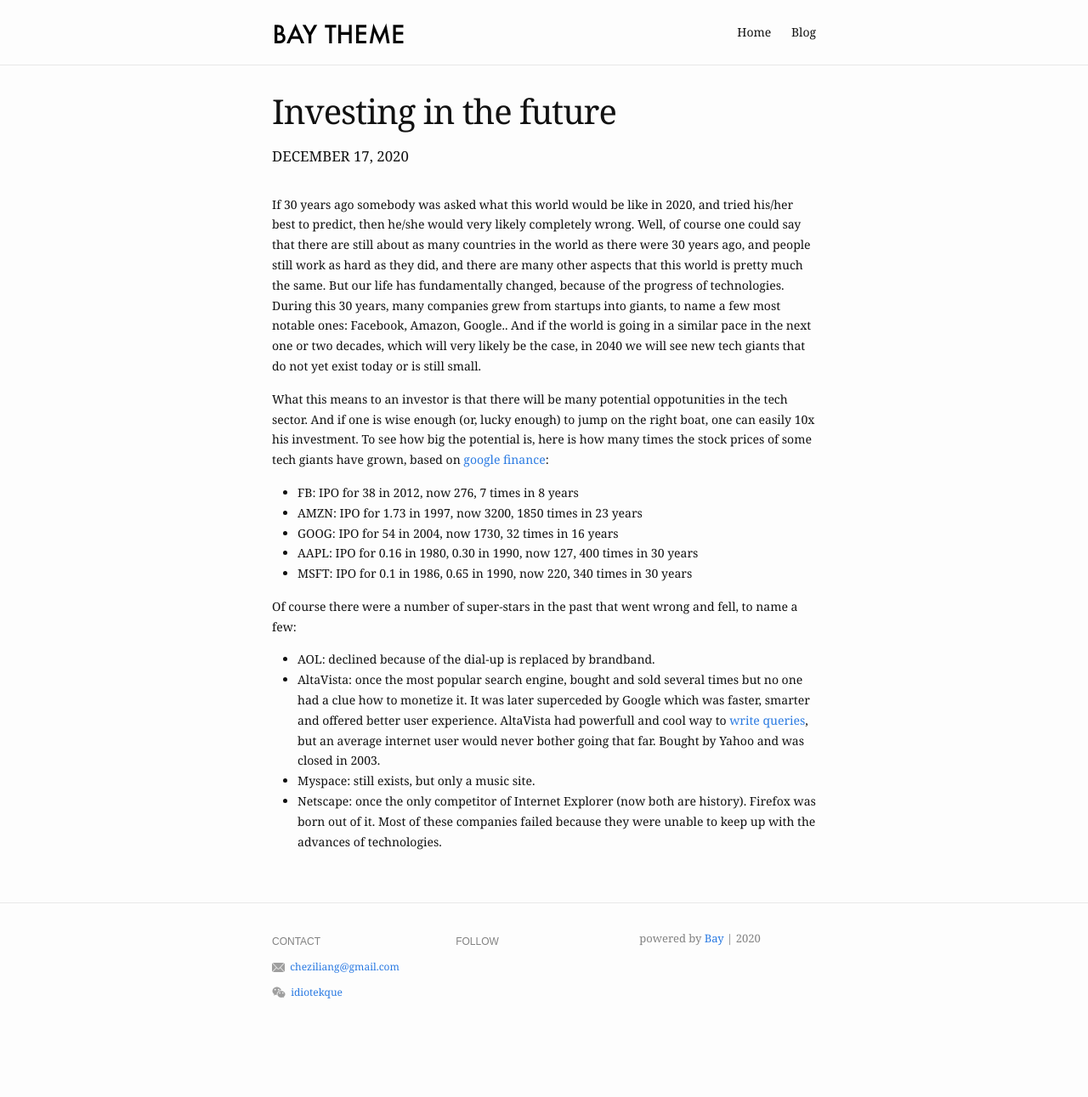
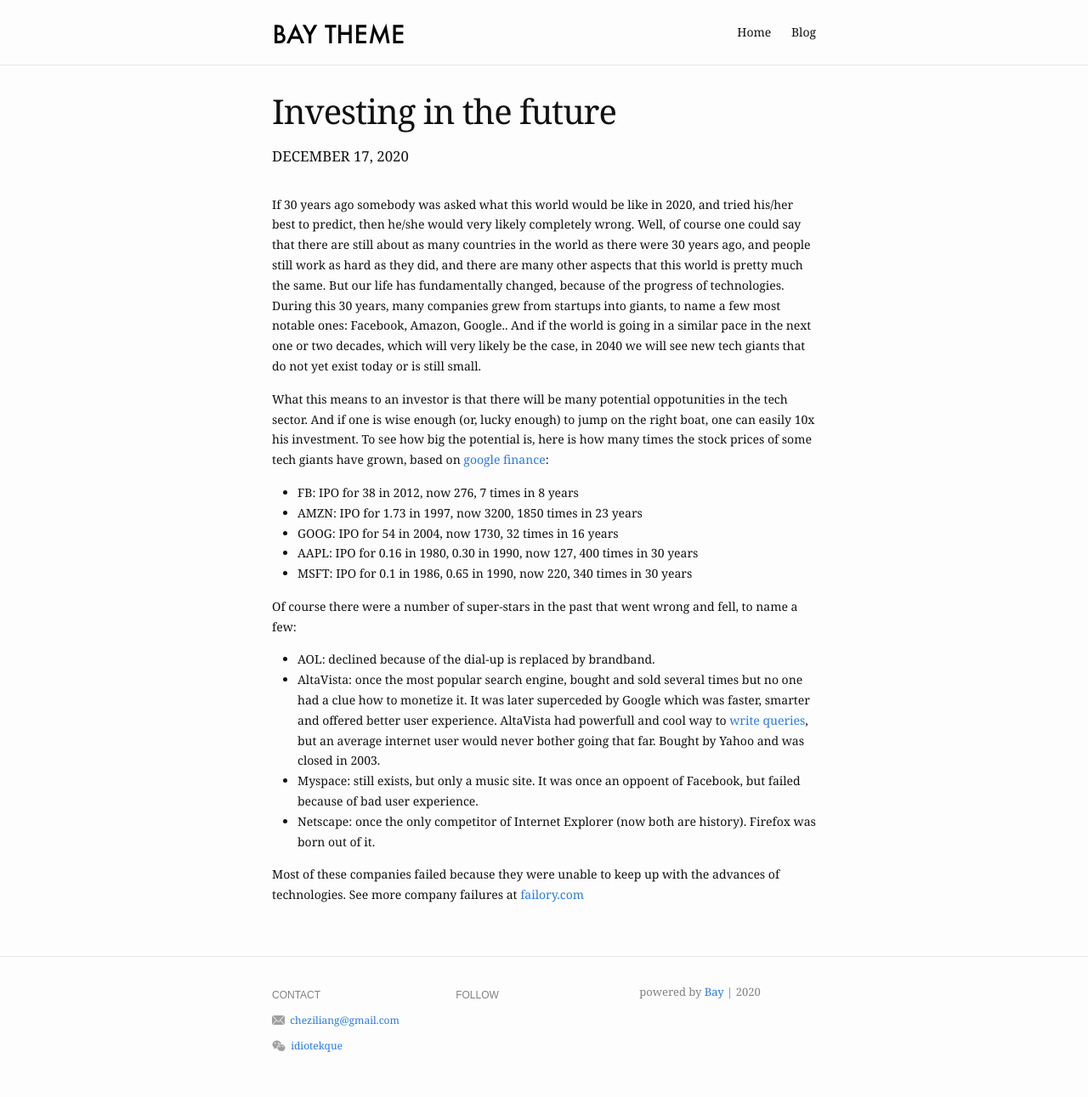
Before and after one commit to idiotekk/idiotekk.github.io, a Jekyll site: the page built from _posts/2020-12-17-techo-invest.markdown, in a window 1280 px wide. Shown: the whole page at 85% size. Built offline with Jekyll 4.4.1, drawn with Linux system fonts in a browser that asks for light colours; before the commit the page ends 1228 px from its top, so only the background shows below that.

Commit message:
Update 2020-12-17-techo-invest.markdown

```diff
--- a/_posts/2020-12-17-techo-invest.markdown
+++ b/_posts/2020-12-17-techo-invest.markdown
@@ -9,15 +9,18 @@
 If 30 years ago somebody was asked what this world would be like in 2020, and tried his/her best to predict, then he/she would very likely completely wrong. Well, of course one could say that there are still about as many countries in the world as there were 30 years ago, and people still work as hard as they did, and there are many other aspects that this world is pretty much the same. But our life has fundamentally changed, because of the progress of technologies. During this 30 years, many companies grew from startups into giants, to name a few most notable ones: Facebook, Amazon, Google.. And if the world is going in a similar pace in the next one or two decades, which will very likely be the case, in 2040 we will see new tech giants that do not yet exist today or is still small.
 
 What this means to an investor is that there will be many potential oppotunities in the tech sector. And if one is wise enough (or, lucky enough) to jump on the right boat, one can easily 10x his investment. To see how big the potential is, here is how many times the stock prices of some tech giants have grown, based on [google finance](https://www.google.com/finance):
- - FB: IPO for 38 in 2012, now 276, 7 times in 8 years
- - AMZN: IPO for 1.73 in 1997, now 3200, 1850 times in 23 years
- - GOOG: IPO for 54 in 2004, now 1730, 32 times in 16 years
- - AAPL: IPO for 0.16 in 1980, 0.30 in 1990, now 127, 400 times in 30 years
- - MSFT: IPO for 0.1 in 1986, 0.65 in 1990, now 220, 340 times in 30 years
+
+- FB: IPO for 38 in 2012, now 276, 7 times in 8 years
+- AMZN: IPO for 1.73 in 1997, now 3200, 1850 times in 23 years
+- GOOG: IPO for 54 in 2004, now 1730, 32 times in 16 years
+- AAPL: IPO for 0.16 in 1980, 0.30 in 1990, now 127, 400 times in 30 years
+- MSFT: IPO for 0.1 in 1986, 0.65 in 1990, now 220, 340 times in 30 years
 
 Of course there were a number of super-stars in the past that went wrong and fell, to name a few:
+
 - AOL: declined because of the dial-up is replaced by brandband.
 - AltaVista: once the most popular search engine, bought and sold several times but no one had a clue how to monetize it. It was later superceded by Google which was faster, smarter and offered better user experience. AltaVista had powerfull and cool way to [write queries](http://jkorpela.fi/altavista/), but an average internet user would never bother going that far. Bought by Yahoo and was closed in 2003.
-- Myspace: still exists, but only a music site.
+- Myspace: still exists, but only a music site. It was once an oppoent of Facebook, but failed because of bad user experience.
 - Netscape: once the only competitor of Internet Explorer (now both are history). Firefox was born out of it.
-Most of these companies failed because they were unable to keep up with the advances of technologies.
+
+Most of these companies failed because they were unable to keep up with the advances of technologies. See more company failures at [failory.com](https://www.failory.com/cemetery)
```
